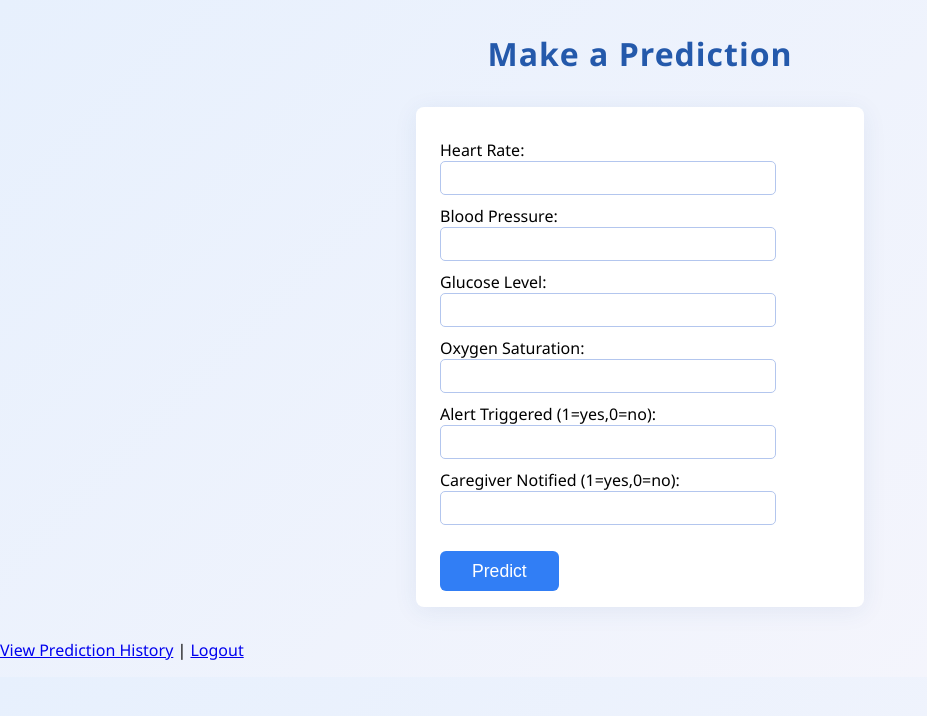
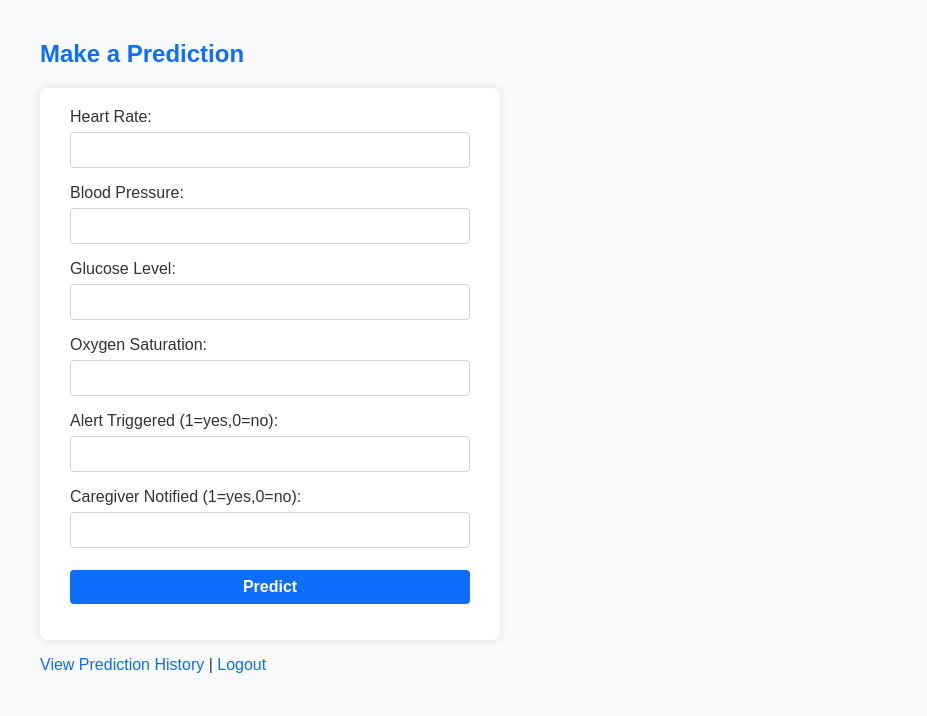
Before and after one commit to MadhumithraA1426/aicopilot-elder-monitoring, a Flask app: page / in a window 1280 px wide. Shown: the top 716 px of the page, without its empty margins (0-927 px from the left). Run offline with Flask 3, Linux system fonts and the light colour scheme; parts of the project's set-up code (start-up, migrations or seed data) failed here and were passed over.

Commit message:
Revamp CSS styles for improved layout and design

```diff
--- a/static/style.css
+++ b/static/style.css
@@ -1,81 +1,90 @@
 body {
-    font-family: 'Segoe UI', Arial, sans-serif;
-    background: linear-gradient(135deg, #e7f0fd 0%, #f7f6fc 100%);
-    margin: 0;
-    padding: 0;
+    font-family: Arial, sans-serif;
+    background-color: #f8f9fa;
+    margin: 40px;
+    color: #333;
 }
 
 h2 {
-    color: #2459ab;
-    margin: 2rem 0 1rem 0;
-    text-align: center;
-    font-size: 2rem;
-    letter-spacing: 1px;
+    color: #0d6efd;
+    margin-bottom: 20px;
 }
 
 form {
-    background: #fff;
+    background: white;
+    padding: 20px 30px;
+    box-shadow: 0 0 10px rgba(0,0,0,0.1);
+    max-width: 400px;
     border-radius: 8px;
-    max-width: 400px;
-    padding: 2rem 1.5rem 1rem 1.5rem;
-    margin: 2rem auto;
-    box-shadow: 0 4px 24px rgba(40,76,145,0.08);
 }
 
-label {
-    font-weight: 600;
-    color: #4764b7;
-    margin-right: 10px;
+input[type="text"],
+input[type="number"],
+input[type="email"],
+input[type="password"],
+input[type="submit"],
+button,
+select,
+textarea {
+    width: 100%;
+    padding: 8px 12px;
+    margin-top: 6px;
+    margin-bottom: 16px;
+    border: 1px solid #ced4da;
+    border-radius: 4px;
+    box-sizing: border-box;
+    font-size: 16px;
 }
 
-input[type="number"] {
-    padding: 7px;
-    margin-bottom: 10px;
-    border: 1px solid #b3c6ee;
-    border-radius: 5px;
-    width: 80%;
-    font-size: 1rem;
+input[type="submit"],
+button {
+    background-color: #0d6efd;
+    color: white;
+    border: none;
+    cursor: pointer;
+    font-weight: bold;
+    transition: background-color 0.3s;
 }
 
-input[type="submit"] {
-    background: #317ef5;
-    color: #fff;
-    border: none;
-    border-radius: 6px;
-    padding: 0.6rem 2rem;
-    margin-top: 1rem;
-    cursor: pointer;
-    font-size: 1.1rem;
-    transition: background 0.25s;
-}
-input[type="submit"]:hover {
-    background: #2459ab;
+input[type="submit"]:hover,
+button:hover {
+    background-color: #0b5ed7;
 }
 
-h3 {
-    font-size: 1.35rem;
-    margin: 2rem auto;
-    max-width: 400px;
-    text-align: center;
-    color: #2459ab;
-    background: #eaf4ff;
+table {
+    width: 100%;
+    border-collapse: collapse;
+    background: white;
+    box-shadow: 0 0 10px rgba(0,0,0,0.05);
     border-radius: 8px;
-    padding: 0.8em 0;
-    font-weight: 600;
+    overflow: hidden;
 }
 
-.alert {
-    color: #d80000;
-    background: #ffdada;
-    border-left: 6px solid #d80000;
+th, td {
+    padding: 12px 15px;
+    border-bottom: 1px solid #e9ecef;
+    text-align: left;
 }
 
-.normal {
-    color: #227e19;
-    background: #e2ffe6;
-    border-left: 6px solid #227e19;
+th {
+    background-color: #0d6efd;
+    color: white;
 }
 
-@media (max-width: 500px) {
-    form, h3 { max-width: 98vw; }
+tr:hover {
+    background-color: #f1f3f5;
 }
+
+a {
+    color: #0d6efd;
+    text-decoration: none;
+}
+
+a:hover {
+    text-decoration: underline;
+}
+
+.error {
+    color: red;
+    font-size: 0.9em;
+}
```
